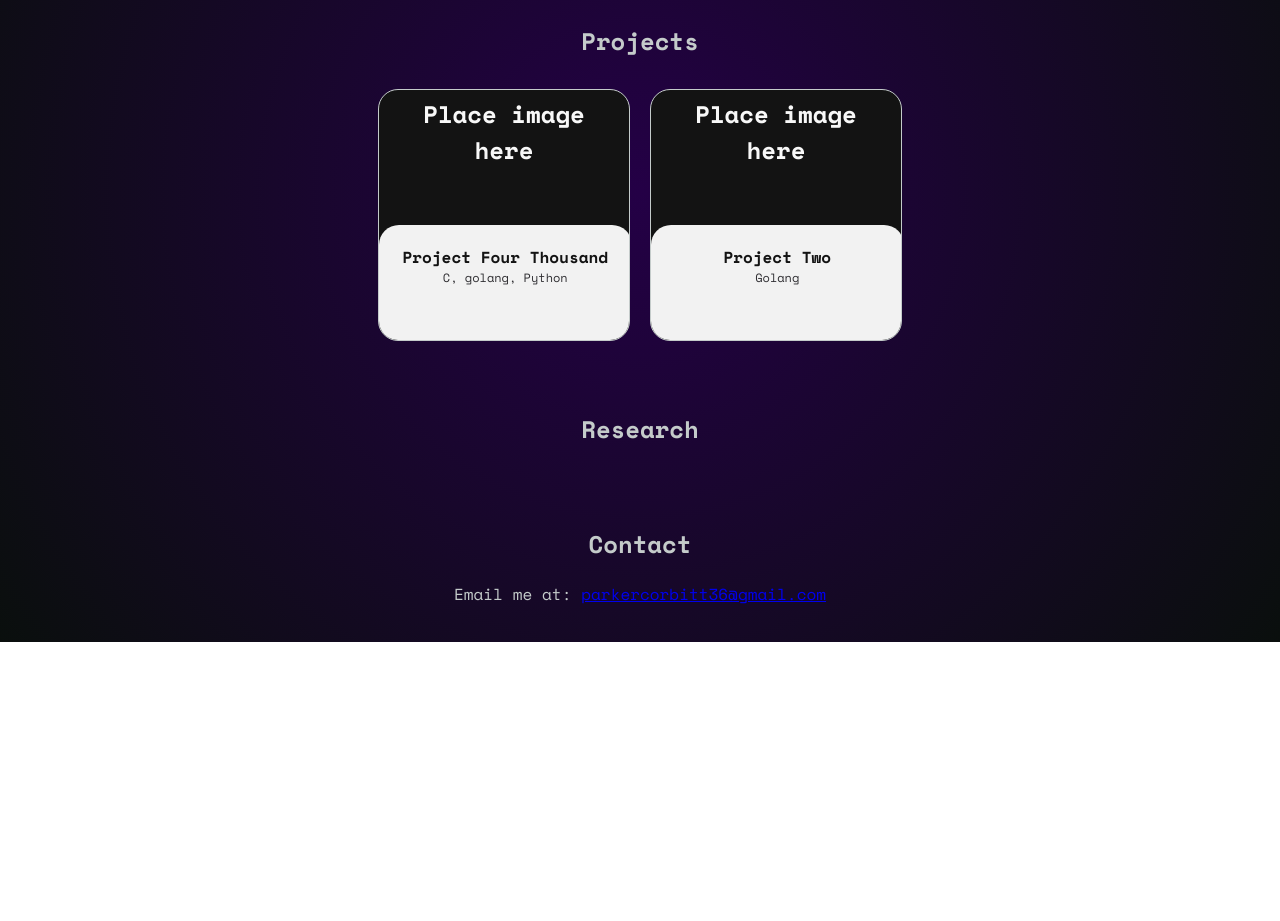
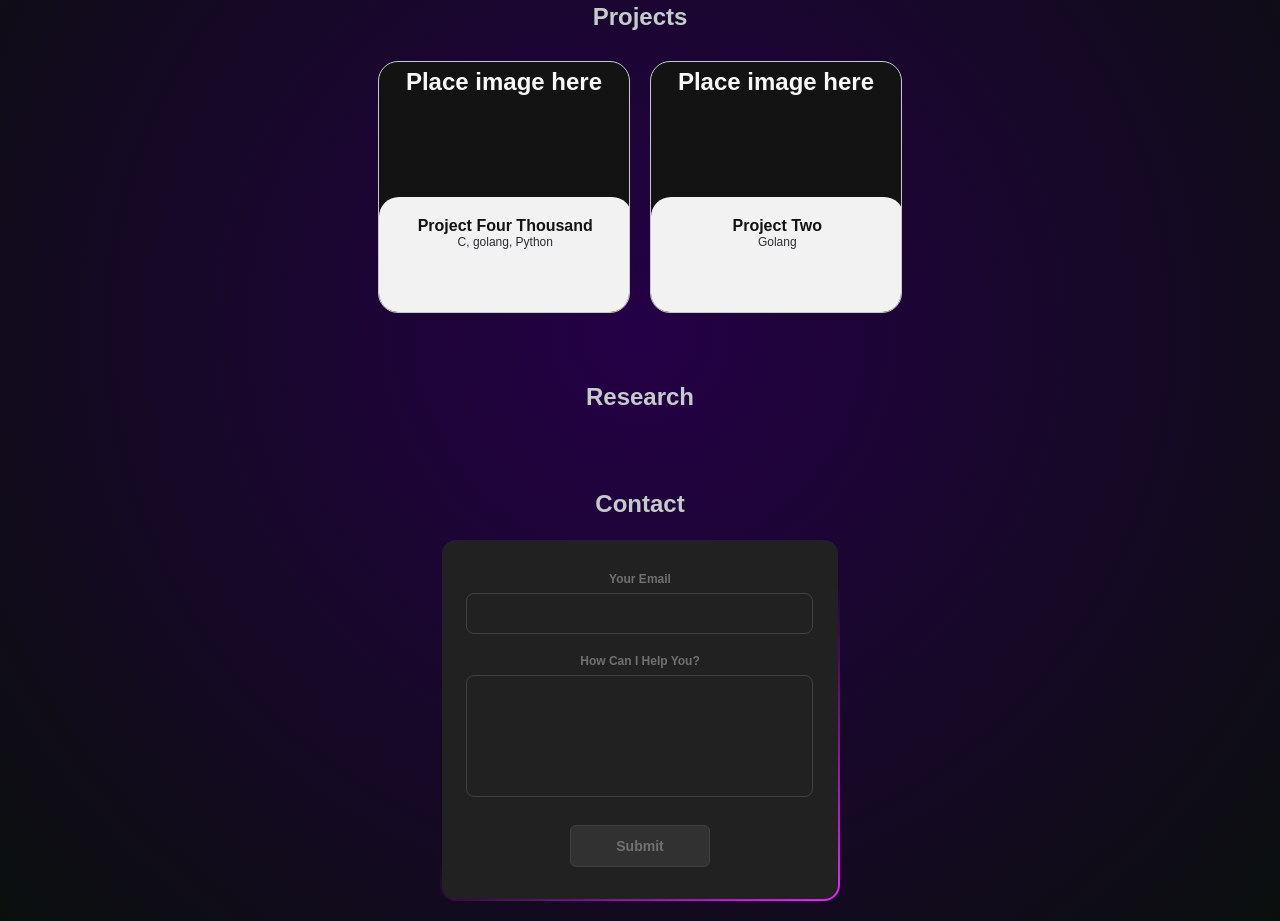
Before and after one commit to Parker-Corbitt/Parker-Corbitt.github.io, a website: page index.html in a window 1280 px wide. Shown: the part 259-1180 px from the top of the page. Before the commit the page ends 901 px from the top, so only its background shows below. Drawn offline with nearby package versions, Linux system fonts and the light colour scheme.

Commit message:
working wire

```diff
--- a/index.html
+++ b/index.html
@@ -5,9 +5,6 @@
     <meta name="viewport" content="width=device-width, initial-scale=1.0">
     <title>My Portfolio</title>
     <link rel="stylesheet" href="styles.css">
-    <link rel="preconnect" href="https://fonts.googleapis.com">
-    <link rel="preconnect" href="https://fonts.gstatic.com" crossorigin>
-    <link href="https://fonts.googleapis.com/css2?family=Space+Mono:ital,wght@0,400;0,700;1,400;1,700&display=swap" rel="stylesheet">
 </head>
 <body>
 <header>
@@ -37,7 +34,20 @@
 
 <section id="contact">
     <h1>Contact</h1>
-    <p>Email me at: <a href="mailto:parkercorbitt36@gmail.com">parkercorbitt36@gmail.com</a></p>
+    <!-- From Uiverse.io by omriluz -->
+    <div class="form-container">
+        <form class="form">
+            <div class="form-group">
+                <label for="email">Your Email</label>
+                <input required="" name="email" id="email" type="text">
+            </div>
+            <div class="form-group">
+                <label for="textarea">How Can I Help You?</label>
+                <textarea required="" cols="50" rows="10" id="textarea" name="textarea"></textarea>
+            </div>
+            <button type="submit" class="form-submit-btn">Submit</button>
+        </form>
+    </div>
 </section>
 
 <script src="index.js"></script>
--- a/package.json
+++ b/package.json
@@ -1,5 +1,5 @@
 {
-  "name": "Portfolio",
+  "name": "${PROJECT_NAME}",
   "version": "1.0.0",
   "description": "",
   "main": "dist/index.js",
--- a/styles.css
+++ b/styles.css
@@ -4,14 +4,22 @@
     --penguini_orange: #FF7900;
     --penguini_black: #0A0F0D;
     --penguini_white: #C4CBCA;
+
+    scroll-behavior: smooth;
+
+    input[data-autocompleted] {
+        background-color: transparent !important;
+    }
+
+    input:-webkit-autofill,
+    input:-webkit-autofill:focus {
+        transition: background-color 0s 0s, color 0s 0s;
+        transition-delay: calc(infinity * 1s);
+    }
 }
 
 body {
     font-family: "Space Mono", sans-serif;
-    @font-face {
-        font-family: "Space Mono";
-        src: url(https://fonts.googleapis.com/css2?family=Space+Mono:ital,wght@0,400;0,700;1,400;1,700&display=swap) format("truetype");
-    }
     margin: 0;
     padding: 0;
     background: radial-gradient(circle at center, var(--penguini_purple), var(--penguini_black));
@@ -60,6 +68,7 @@ section {
     display: inline-block;
     margin: 4px 2px;
     border-radius: 30px;
+    box-shadow: 1px 1px 10px var(--penguini_pink);
 }
 
 #project-list {
@@ -205,3 +214,124 @@ section {
 .value svg {
     width: 15px;
 }
+
+/* From Uiverse.io by omriluz */
+.form-container {
+    width: 400px;
+    background: linear-gradient(#212121, #212121) padding-box,
+    linear-gradient(145deg, transparent 35%, #e81cff, #40c9ff) border-box;
+    border: 2px solid transparent;
+    padding: 32px 24px;
+    font-size: 14px;
+    font-family: inherit;
+    color: white;
+    display: flex;
+    flex-direction: column;
+    gap: 20px;
+    box-sizing: border-box;
+    border-radius: 16px;
+    background-size: 200% 100%;
+    animation: gradient 5s ease infinite;
+    justify-self: center;
+}
+
+@keyframes gradient {
+    0% {
+        background-position: 0% 50%;
+    }
+
+    50% {
+        background-position: 100% 50%;
+    }
+
+    100% {
+        background-position: 0% 50%;
+    }
+}
+
+.form-container button:active {
+    scale: 0.95;
+}
+
+.form-container .form {
+    display: flex;
+    flex-direction: column;
+    gap: 20px;
+}
+
+.form-container .form-group {
+    display: flex;
+    flex-direction: column;
+    gap: 2px;
+}
+
+.form-container .form-group label {
+    display: block;
+    margin-bottom: 5px;
+    color: #717171;
+    font-weight: 600;
+    font-size: 12px;
+}
+
+.form-container .form-group input {
+    width: 90%;
+    padding: 12px 16px;
+    border-radius: 8px;
+    color: #fff;
+    font-family: inherit;
+    background-color: transparent;
+    border: 1px solid #414141;
+    justify-self: center;
+}
+
+.form-container .form-group textarea {
+    width: 90%;
+    padding: 12px 16px;
+    border-radius: 8px;
+    resize: none;
+    color: #fff;
+    height: 96px;
+    border: 1px solid #414141;
+    background-color: transparent;
+    font-family: inherit;
+    justify-self: left;
+}
+
+.form-container .form-group input::placeholder {
+    opacity: 0.5;
+}
+
+.form-container .form-group input:focus {
+    outline: none;
+    border-color: #e81cff;
+}
+
+.form-container .form-group textarea:focus {
+    outline: none;
+    border-color: #e81cff;
+}
+
+.form-container .form-submit-btn {
+    display: flex;
+    align-items: flex-start;
+    justify-content: center;
+    align-self: center;
+    font-family: inherit;
+    color: #717171;
+    font-weight: 600;
+    width: 40%;
+    background: #313131;
+    border: 1px solid #414141;
+    padding: 12px 16px;
+    font-size: inherit;
+    gap: 8px;
+    margin-top: 8px;
+    cursor: pointer;
+    border-radius: 6px;
+    transition: 0.3s;
+}
+
+.form-container .form-submit-btn:hover {
+    background-color: inherit;
+    border-color: #e81cff;
+}
```
